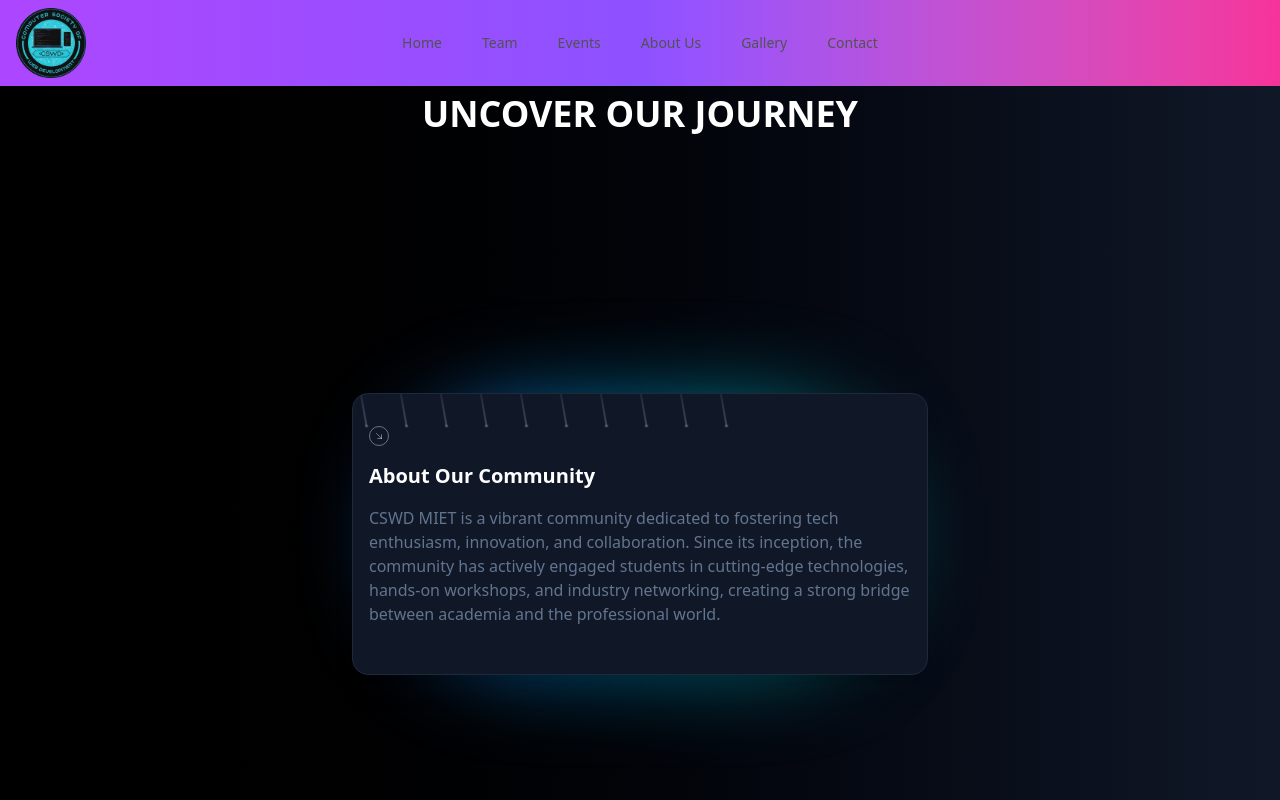
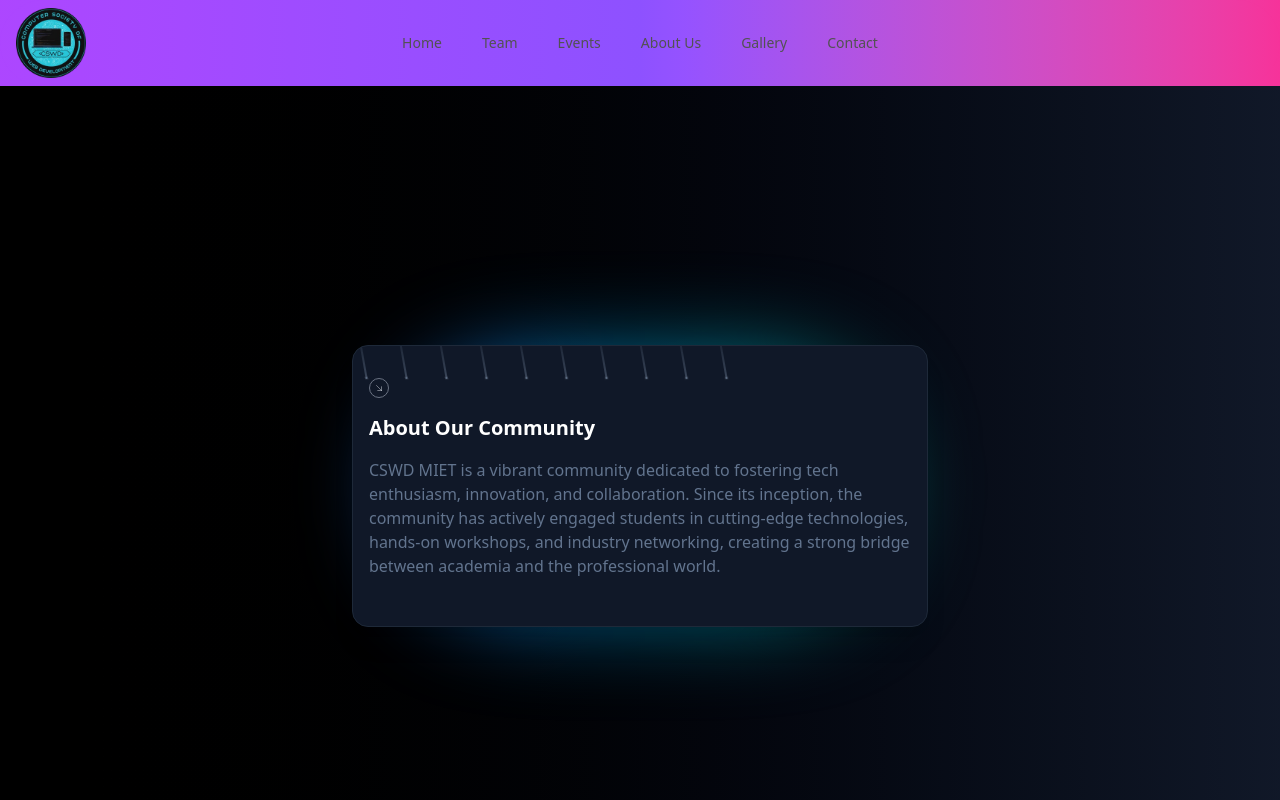
Before and after one commit to Anshika9gaur/cswd, a Next.js app: page /aboutus in a window 1280 px wide. Shown: the top 800 px of the page. Built offline with nearby package versions, Linux system fonts and the light colour scheme.

Commit message:
remove about us heading

```diff
--- a/app/aboutus/page.tsx
+++ b/app/aboutus/page.tsx
@@ -4,9 +4,7 @@ import React from 'react'
 const page = () => {
   return (
     <div className='bg-gradient-to-r from-black to-gray-900'>
-    <h2 className=" mt-2 text-4xl text-white text-center font-bold inline-block w-full">
-      UNCOVER OUR JOURNEY
-    </h2>
+
     <MeteorsDemo/>
     </div>
   )
```
